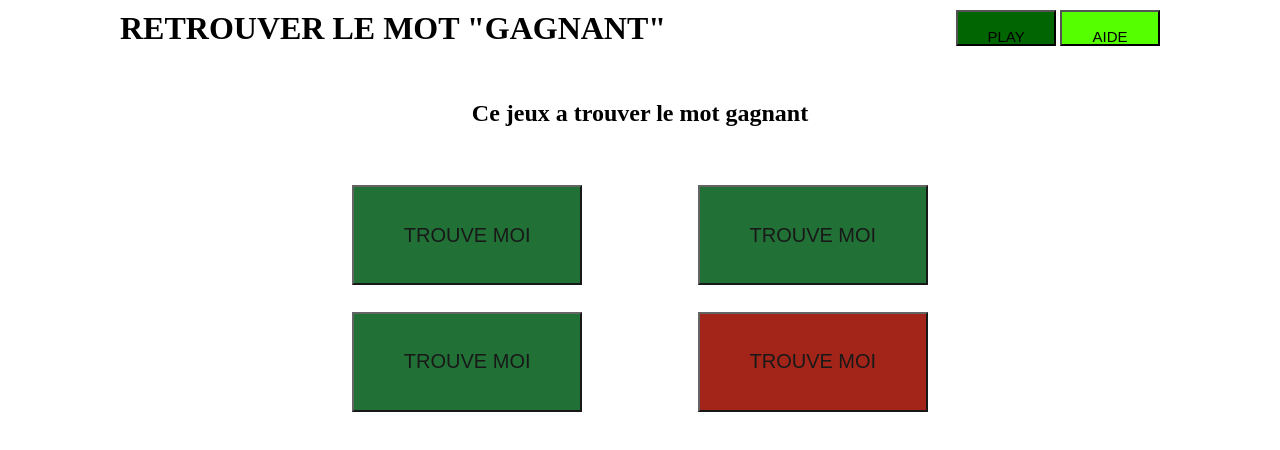
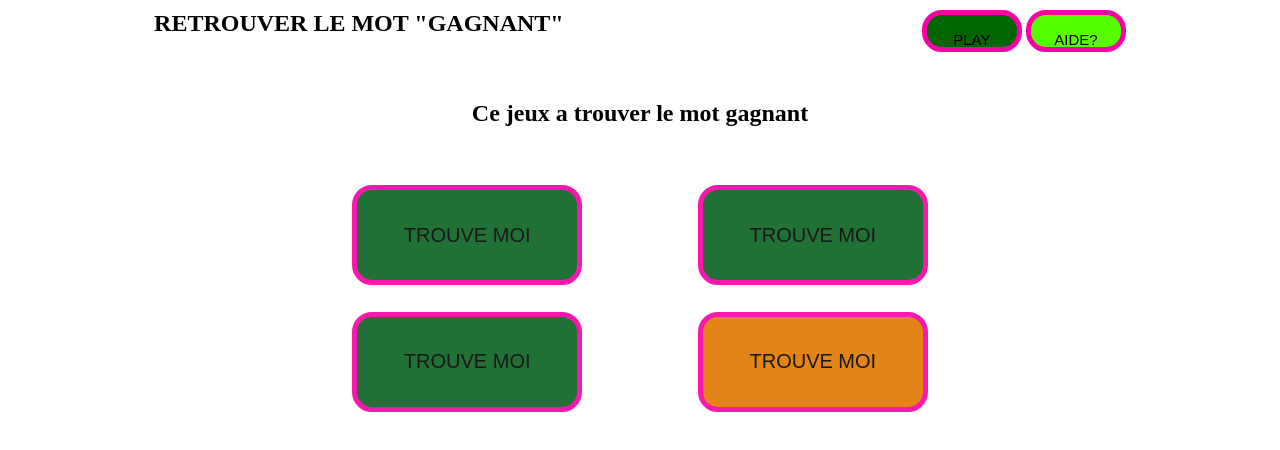
Before and after one commit to ludovicMK/jeu_de_couleur, a plain HTML site: page index.html in a window 1280 px wide. Drawn offline with Linux system fonts and the light colour scheme.

Commit message:
Ajout du style

```diff
--- a/index.html
+++ b/index.html
@@ -11,13 +11,13 @@
 <body>
 
     <header>
-        <div class="logo">
-            <h1>RETROUVER LE MOT "GAGNANT"</h1>
+        <div class="pres">
+            <h2>RETROUVER LE MOT "GAGNANT"</h2>
         </div>
 
         <nav>
-            <button class="play" onclick="main()">play <i class="fa-solid fa-play"></i></button>
-            <button class="aide">aide <i class="fa-solid fa-question"></i></button>
+            <button class="joue" onclick="main()">play <i class="fa-solid fa-play"></i></button>
+            <button class="aide">Aide? <i class="fa-solid fa-question"></i></button>
         </nav>
     </header>
 
--- a/style.css
+++ b/style.css
@@ -19,12 +19,12 @@ header nav .play{
     height: 30px;
     padding: 1rem;
     font-size: 15px;
-    background: hsl(120, 98%, 20%);
+    background: hsl(330, 100%, 47%);
     transition: all .3s ease-in-out;
 }
 
 header nav .aide{
-    background: hsl(100, 100%, 50%);
+    background: hsl(61, 100%, 50%);
     width: 100px;
     height: 30px;
     padding: 1rem;
@@ -74,7 +74,7 @@ button{
 }
 
 .bouton1, .bouton2, .bouton3{
-    background: #096221;
+    background: #94017b;
     opacity: 0.9;
 }
 *{
@@ -92,7 +92,7 @@ header{
     justify-content: space-around;
 }
 
-header .logo{
+header .pres{
     margin-top: 10px;
 }
 
@@ -101,13 +101,14 @@ header nav{
     margin-top: 10px;
 }
 
-header nav .play{
+header nav .joue{
     width: 100px;
     height: 30px;
     padding: 1rem;
     font-size: 15px;
     background: hsl(120, 98%, 20%);
     transition: all .3s ease-in-out;
+    text-align: center;
 }
 
 header nav .aide{
@@ -155,9 +156,15 @@ main{
 
 button{
     width: 40%;
+    border: 5px solid rgb(248, 0, 165);
     height: 100px;
+    border-radius: 20px;
     font-size: 20px;
     text-transform: uppercase;
+}
+
+button:hover{
+    cursor: pointer;
 }
 
 .bouton1, .bouton2, .bouton3{
@@ -166,10 +173,10 @@ button{
 }
 
 .bouton4{
-    background: #9a0e01;
+    background: #10019a;
     opacity: 0.9;
 }
 .bouton4{
-    background: #9a0e01;
+    background: #df7700;
     opacity: 0.9;
 }
```
